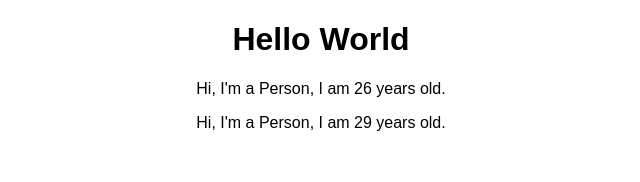
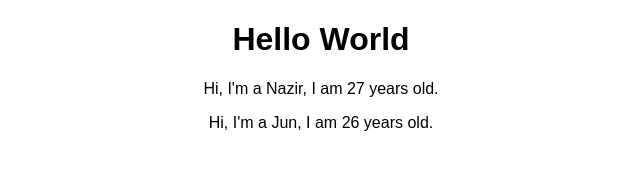
Before and after one commit to NazirHasan92/React_Essentials, a React (Create React App) app: page / in a window 1280 px wide. Shown: the top 182 px of the page, without its empty margins (319-959 px from the left). Built offline with nearby package versions, Linux system fonts and the light colour scheme.

Commit message:
Working with props for dynamic content

```diff
--- a/src/App.js
+++ b/src/App.js
@@ -7,8 +7,8 @@ class App extends Component {
     return (
       <div className="App">
         <h1>Hello World</h1>
-        <Person></Person>
-        < Person />
+        <Person name="Nazir" age="27"></Person>
+        < Person name="Jun" age="26"/>
       </div>
     );
 
--- a/src/Person/Person.js
+++ b/src/Person/Person.js
@@ -1,7 +1,7 @@
 import React from 'react'
 
-const person = () => {
-return <p>Hi, I'm a Person, I am {Math.floor(Math.random() * 30)} years old.</p>
+const person = (props) => {
+return <p>Hi, I'm a {props.name}, I am {props.age} years old.</p>
 }
 
 export default person;
```
